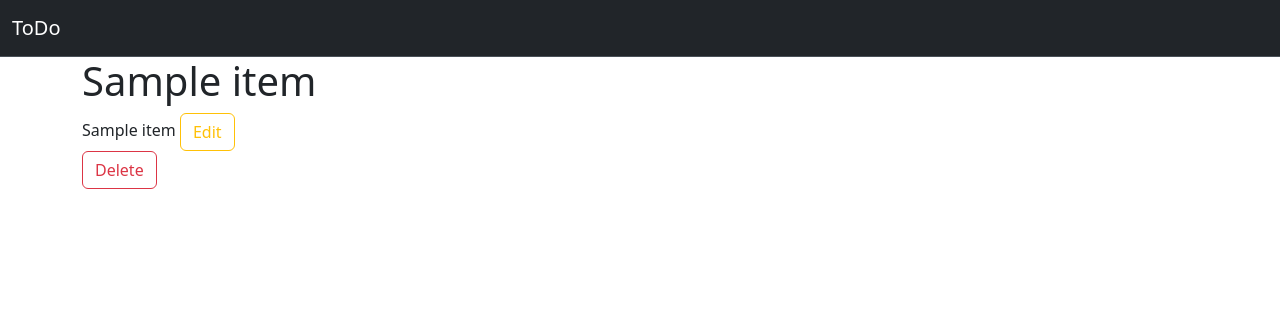
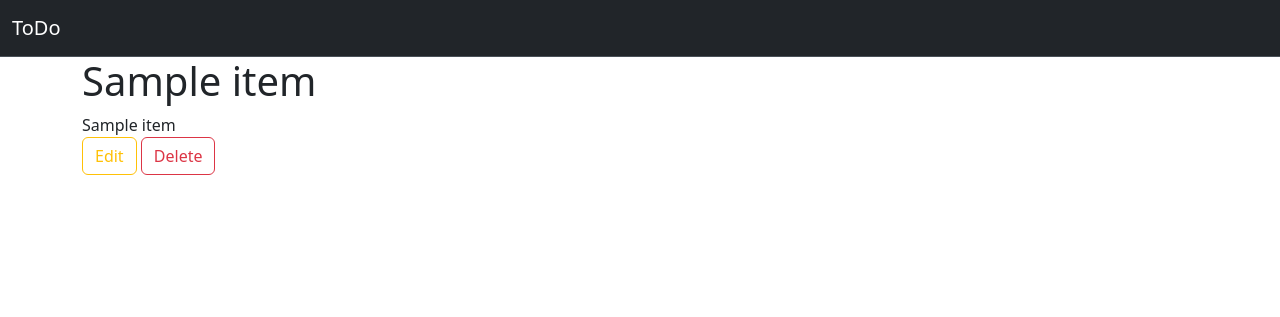
Before and after one commit to NevLax/toDo, a Flask app: template src/templates/todo-item.html in a window 1280 px wide. Shown: the top 317 px of the page. Run offline with Flask 3, Linux system fonts and the light colour scheme; the template is opened without the code that fills it: most values are stand-ins (such as "Sample title", 1, 10 or a date in 2020); some libraries are stand-ins or nearby versions.

Commit message:
better view button on edit page

```diff
--- a/src/app.py
+++ b/src/app.py
@@ -64,7 +64,7 @@ def get_todo(id):
         return render_template('todo-item.html', item=item)
 
 
-@app.route('/todo/<uuid:id>/del', methods=['POST'])
+@app.route('/todo/<uuid:id>/del')
 def delete_todo(id):
     with sqlite3.connect('database.db') as notes:
         cursor = notes.cursor()
--- a/src/templates/todo-edit.html
+++ b/src/templates/todo-edit.html
@@ -8,8 +8,8 @@
 		</div>
 		<div class="mb-3">
 			<label for="desc" class="form-label">Descripiton</label>
-			<textarea name="description" id="des" class="form-control">{{ item[1] }}</textarea>
+			<textarea name="description" id="des" class="form-control" style="height: 200px">{{ item[1] }}</textarea>
 		</div>
-		<button type="submit" class="btn btn-success">Save</button>
+		<button type="submit" class="btn btn-success ms-auto">Save</button>
 	</form>
 {% endblock %}
--- a/src/templates/todo-item.html
+++ b/src/templates/todo-item.html
@@ -4,10 +4,10 @@
 {% if item %}
 	<h1>{{ item[2] }}</h1>
 	{{ item[3] |safe }}
-	<a href="./edit" class="btn btn-outline-warning">Edit</a>
-	<form action="./del" method="post">
-		<button type="submit" class="btn btn-outline-danger">Delete</button>
-	</form>
+	<div class="">
+		<a href="./edit" class="btn btn-outline-warning">Edit</a>
+		<a href="./del" class="btn btn-outline-danger">Delete</a>
+	</div>
 {% else %}
 	<h1>Not found ToDo</h1>
 {% endif %}
```
